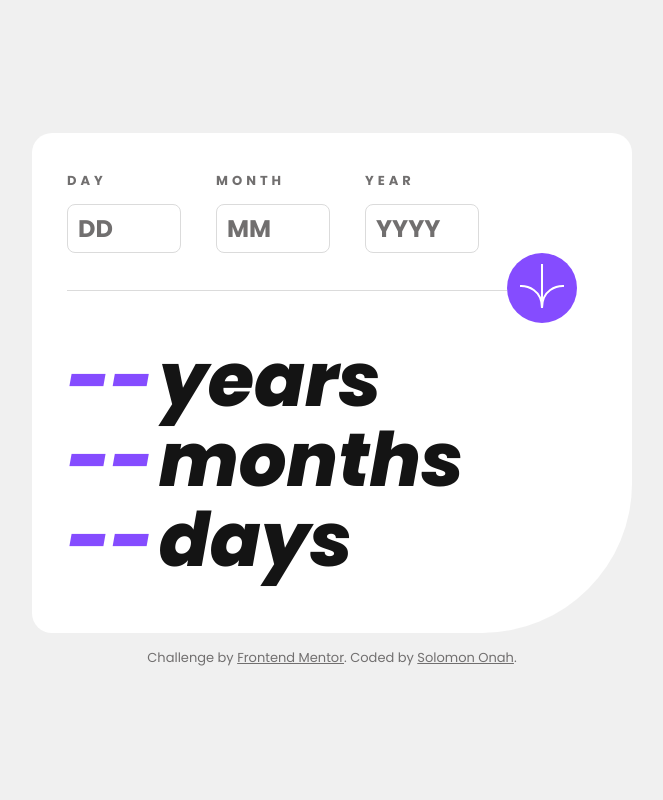
After one commit to HackmanGandalf/personal, a Flask app: page /agecalculator in a window 1280 px wide. The commit adds this page. Shown: the whole page, without its empty margins (308-971 px from the left). Run offline with Flask 2, Linux system fonts and the light colour scheme; some libraries are stand-ins or nearby versions.

Commit message:
Add files via upload

```diff
--- a/main.py
+++ b/main.py
@@ -20,6 +20,10 @@ def trivia():
 def frontendqr():
     return render_template('fm qr.html')
 
+@app.route('/agecalculator')
+def agecalculator():
+    return render_template('agecalculator.html')
+
 
 if __name__ == "__main__":
     app.run(debug=True)
--- /dev/null
+++ b/static/css/agecalculator.css
@@ -0,0 +1,177 @@
+html, body{
+    height: 100%;
+    margin: 0;
+}
+
+.background {
+    background-color: hsl(0, 0%, 94%);
+    display: flex;
+    align-items: center;
+    justify-content: center;
+    flex-direction: column;
+}
+
+.card {
+    background-color: hsl(0, 0%, 100%);
+    width: 600px;
+    height: 500px;
+    border-top-left-radius: 20px;
+    border-top-right-radius: 20px;
+    border-bottom-left-radius: 20px;
+    border-bottom-right-radius: 150px;
+
+}
+
+.inputfields {
+    padding-top: 25px;
+    display: flex;
+    flex-direction: row;
+}
+
+.date {
+    padding-left: 35px;
+}
+
+.fieldname {
+    font-family: 'Poppins', sans-serif;
+    font-weight: bold;
+    font-size: small;
+    color: hsl(0, 1%, 44%);
+    letter-spacing: 4px;
+}
+
+#dayvalidationMessage {
+    color: red;
+    display: none;
+    font-family: 'Poppins', sans-serif;
+    font-size: x-small;
+    font-style: italic;
+    padding-top: 5px;
+  }
+
+#monthvalidationMessage {
+    color: red;
+    display: none;
+    font-family: 'Poppins', sans-serif;
+    font-size: x-small;
+    font-style: italic;
+    padding-top: 5px;
+  }
+
+#yearvalidationMessage {
+    color: red;
+    display: none;
+    font-family: 'Poppins', sans-serif;
+    font-size: x-small;
+    font-style: italic;
+    padding-top: 5px;
+  }
+
+input {
+    border-radius: 8px;
+    border-color: hsl(0, 0%, 86%);
+    border-width: 1px;
+    border-style: solid;
+    width: 100px;
+    height: 45px;
+    font-family: 'Poppins', sans-serif;
+    font-weight: 700;
+    font-size:x-large;
+    color: hsl(0, 1%, 44%);
+    padding-left: 10px;
+    cursor: pointer;
+}
+
+::placeholder {
+    font-family: 'Poppins', sans-serif;
+    font-weight: 700;
+    font-size:x-large;
+    color: hsl(0, 1%, 44%);
+    /* padding-left: 10px; */
+}
+
+.hrLine {
+    display: flex;
+    width: 520px;
+    margin-left: 35px;
+}
+
+button {
+    background-color: hsl(259, 100%, 65%);
+    border: none;
+    height: 70px;
+    width: 70px;
+    border-radius: 35px;
+    margin-right: 10px;
+    cursor: pointer;
+}
+
+button:active {
+    background-color: black
+}
+
+.hr {
+    border: none;
+    border-bottom: 1.5px solid hsl(0, 0%, 86%);
+    flex-grow: 1;
+    margin: 2rem 0;
+    padding-left: 35px;
+}
+
+.textbg {
+    display: flex;
+    flex-direction: row;
+    height: 80px;
+}
+
+.text {
+    color: hsl(0, 0%, 8%);
+    font-family: 'Poppins', sans-serif;
+    font-style: italic;
+    font-weight: 800;
+    font-size: 75px;
+    padding-left: 5px;
+    margin: 0;
+}
+
+.year {
+    color: hsl(259, 100%, 65%);
+    font-family: 'Poppins', sans-serif;
+    font-style: italic;
+    font-weight: 800;
+    font-size: 75px;
+    padding-left: 35px;
+    margin: 0;
+}
+
+.month {
+    color: hsl(259, 100%, 65%);
+    font-family: 'Poppins', sans-serif;
+    font-style: italic;
+    font-weight: 800;
+    font-size: 75px;
+    padding-left: 35px;
+    margin: 0;
+}
+
+.day {
+    color: hsl(259, 100%, 65%);
+    font-family: 'Poppins', sans-serif;
+    font-style: italic;
+    font-weight: 800;
+    font-size: 75px;
+    padding-left: 35px;
+    margin: 0;
+}
+
+.attribution {
+    color: hsl(0, 1%, 44%);
+    font-family: 'Poppins', sans-serif;
+    font-weight: 400;
+    font-size: small;
+    padding-top: 15px;
+}
+
+a {
+    color: hsl(0, 1%, 44%);
+}
--- /dev/null
+++ b/static/js/agecalculator.js
@@ -0,0 +1,114 @@
+var day
+var month
+var year
+var days_in_month
+var dayvalidationMessage = document.getElementById('dayvalidationMessage');
+var monthvalidationMessage = document.getElementById('monthvalidationMessage');
+var yearvalidationMessage = document.getElementById('yearvalidationMessage');
+
+var today = new Date()
+
+var this_year = today.getFullYear()
+var this_day = today.getDate()
+var this_month = today.getMonth()
+
+
+$(document).on('click', "button", handleClick);
+
+function handleClick(event) {
+    event.preventDefault(); // Prevent form submission
+
+    day = document.getElementById("day").value;
+    month = document.getElementById("month").value;
+    year = document.getElementById("year").value;
+
+    if (day === "" && month === "" && year === "") {
+        dayvalidationMessage.textContent = 'This field is required';
+        dayvalidationMessage.style.display = "block";
+        monthvalidationMessage.textContent = 'This field is required';
+        monthvalidationMessage.style.display = 'block';
+        yearvalidationMessage.textContent = 'This field is required';
+        yearvalidationMessage.style.display = 'block';
+        return;
+    } else if (day === "") {
+        dayvalidationMessage.textContent = 'This field is required';
+        dayvalidationMessage.style.display = 'block';
+        return;
+    } else if (month > 12) {
+        monthvalidationMessage.textContent = 'Must be a valid month';
+        monthvalidationMessage.style.display = 'block';
+        return;
+    } else if (year > this_year) {
+        yearvalidationMessage.textContent = 'Year must be less than ' + this_year;
+        yearvalidationMessage.style.display = 'block';
+        return;
+    } else if ((((month) == "09" || (month) == "04" || (month) == "06" || (month) == "11") && (day > 30 || day < 1)) || (((month) == "02" && (day > 29 || day < 1))) || (((month) == "01" || (month) == "03" || (month) == "05" || (month) == "7") || (month) == "8" || (month) == "10" || (month) == "12") && (day > 31 || day < 1)) {
+        dayvalidationMessage.textContent = 'Must be valid date';
+        dayvalidationMessage.style.display = 'block'
+        return;
+    } else if (month === "") {
+        monthvalidationMessage.textContent = 'This field is required';
+        monthvalidationMessage.style.display = 'block';
+        return; // Stop further execution
+
+    } else if (year === "") {
+        yearvalidationMessage.textContent = 'This field is required';
+        yearvalidationMessage.style.display = 'block';
+        return; // Stop further execution
+    }
+
+    dayvalidationMessage.style.display = 'none';
+    monthvalidationMessage.style.display = 'none';
+    yearvalidationMessage.style.display = 'none';
+    form.reset();
+
+    console.log(today.getDate())
+    calculate_days_in_month(month)
+    calculate_days()
+    calculate_months()
+    calculate_years()
+}
+
+function calculate_days_in_month(this_month) {
+    if ((this_month-1) == "09" || month == "04" || month == "06" || month == "11") {
+        days_in_month = 30
+    } else if ((this_month-1) == "02") {
+        days_in_month = 28
+    } else {
+        (days_in_month) = 31
+    }
+}
+
+function calculate_years() {
+    if (month < (this_month + 1)) {
+        $(".textbg .year").text((this_year - year));
+    } else if (month <= (this_month + 1) && day < this_day) {
+        $(".textbg .year").text((this_year - year));
+    } else {
+        $(".textbg .year").text((this_year - year)-1);
+    }
+}
+
+function calculate_days() {
+    if (day == this_day) {
+        $(".textbg .day").text('01')
+    } else if (day > this_day && day <= days_in_month && day != 0) {
+        $(".textbg .day").text((days_in_month - (day - this_day))+1)
+    } else if (day < this_day && day <= days_in_month && day != 0) {
+        $(".textbg .day").text(((this_day - day)) + 1)
+    }
+}
+
+function calculate_months() {
+    if (month == this_month+1) {
+        $(".textbg .month").text('00')
+    } else if (month > this_month+1 && month <= 12 && month != 0 && this_day < day) {
+        $(".textbg .month").text((12 - (month - (this_month+1)))-1)
+    }  else if (month > this_month+1 && month <= 12 && month != 0 && this_day >= day) {
+        $(".textbg .month").text((12 - (month - (this_month+1))))
+    } else if (month < (this_month+1) && month <= 12 && month != 0 && this_day < day) {
+        $(".textbg .month").text(((this_month+1) - month) - 1)
+    } else if (month < (this_month+1) && month <= 12 && month != 0 && this_day >= day) {
+        $(".textbg .month").text((this_month+1) - month)
+    }
+}
--- /dev/null
+++ b/templates/agecalculator.html
@@ -0,0 +1,84 @@
+<!DOCTYPE html>
+<html lang="en">
+<head>
+  <meta charset="UTF-8">
+  <meta name="viewport" content="width=device-width, initial-scale=1.0"> <!-- displays site properly based on user's device -->
+  <link rel="stylesheet" href="static/css/agecalculator.css">
+  <link rel="icon" type="image/png" sizes="32x32" href="./assets/images/favicon-32x32.png">
+  <link rel="preconnect" href="https://fonts.googleapis.com">
+  <link rel="preconnect" href="https://fonts.gstatic.com" crossorigin>
+  <link href="https://fonts.googleapis.com/css2?family=Poppins:ital,wght@0,400;0,700;0,800;1,400;1,700;1,800&display=swap" rel="stylesheet">
+  <title>Frontend Mentor | Age calculator app</title>
+
+
+</head>
+<body class="background">
+
+  <div class="card">
+
+    <form action="" method="post" class="inputfields" id="form">
+      <div class="date">
+        <p class="fieldname">DAY</p>
+        <input type="text" placeholder="DD" class="yfield" name="day" id="day">
+        <div id="dayvalidationMessage"></div>
+      </div>
+
+      <div class="date">
+        <p class="fieldname">MONTH</p>
+        <input type="text" placeholder="MM" class="mfield" name="month" id="month">
+        <div id="monthvalidationMessage"></div>
+      </div>
+
+      <div class="date">
+        <p class="fieldname">YEAR</p>
+        <input type="text" placeholder="YYYY" class="dfield" name="year" id="year">
+        <div id="yearvalidationMessage"></div>
+      </div>
+    </form>
+
+
+
+
+
+    <div class="hrLine">
+      <hr class="hr">
+      <button type="submit">
+        <svg xmlns="http://www.w3.org/2000/svg" width="46" height="44" viewBox="0 0 46 44">
+          <g fill="none" stroke="#FFF" stroke-width="2">
+            <path d="M1 22.019C8.333 21.686 23 25.616 23 44M23 44V0M45 22.019C37.667 21.686 23 25.616 23 44"/>
+          </g>
+        </svg>
+      </button>
+    </div>
+
+
+    <div>
+      <div class="textbg">
+        <p class="year">--</p> <h1 class="text"> years</h1>
+      </div>
+
+      <div class="textbg">
+        <p class="month">--</p> <h1 class="text"> months</h1>
+      </div>
+
+      <div class="textbg">
+        <p class="day">--</p> <h1 class="text"> days</h1>
+      </div>
+
+    </div>
+
+  </div>
+
+  <div class="attribution">
+    Challenge by <a href="https://www.frontendmentor.io?ref=challenge" target="_blank">Frontend Mentor</a>.
+    Coded by <a href="#">Solomon Onah</a>.
+  </div>
+
+  <script src="https://ajax.googleapis.com/ajax/libs/jquery/3.6.4/jquery.min.js"></script>
+  <script src="static/js/agecalculator.js"></script>
+
+
+</body>
+
+
+</html>
--- a/templates/fm qr.html
+++ b/templates/fm qr.html
@@ -5,7 +5,7 @@
   <!-- <meta name="viewport" content="width=device-width, initial-scale=1.0"> displays site properly based on user's device -->
 
   <!-- <link rel="icon" type="image/png" sizes="32x32" href="./images/favicon-32x32.png"> -->
-  <link rel="stylesheet" href="static/css/fm qr.css">
+  <link rel="stylesheet" href="static/assets/fm qr.css">
   <link rel="preconnect" href="https://fonts.googleapis.com">
   <link rel="preconnect" href="https://fonts.gstatic.com" crossorigin>
   <link href="https://fonts.googleapis.com/css2?family=Outfit:wght@400;700&display=swap" rel="stylesheet">
```
Also changed, not shown: templates/index.html (+11 -0 lines), static/assets/img/agecalculator.png (added).
